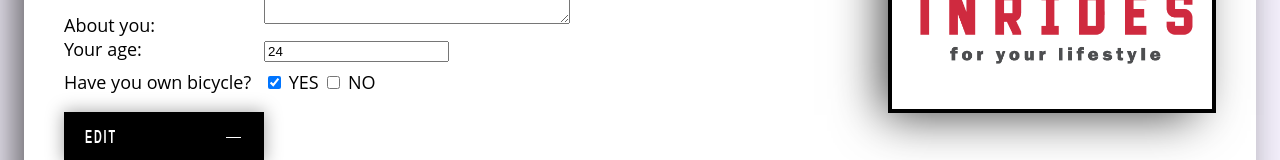
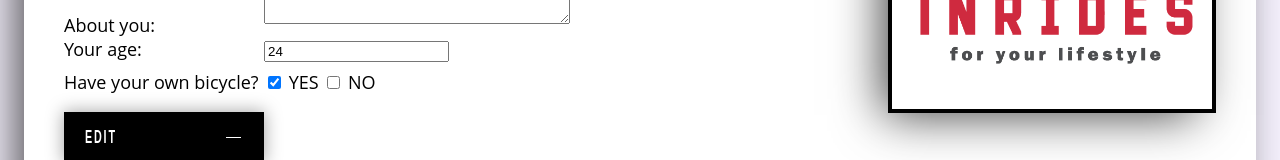
Before and after one commit to JelayDark/SocialITHackathon-InRidesBikesWebService, a Vue app in the folder inrides-wbpck/: page /profile in a window 1280 px wide. Shown: the part 413-573 px from the top of the page. Built offline with nearby package versions, Linux system fonts and the light colour scheme; sample sign-in values are in the browser's storage.

Commit message:
missclick

```diff
--- a/inrides-wbpck/src/components/Profile.vue
+++ b/inrides-wbpck/src/components/Profile.vue
@@ -34,7 +34,7 @@
       </div>
       <div>
         <label for="yes">
-          <span class="lbl-fld">Have you own bicycle?</span>
+          <span class="lbl-fld">Have your own bicycle?</span>
           <label for="yes">
             <input type="checkbox" id="yes" name="with-by" v-model="uhaveTrue" @click="checkCheckbox(true)">
             YES
```
